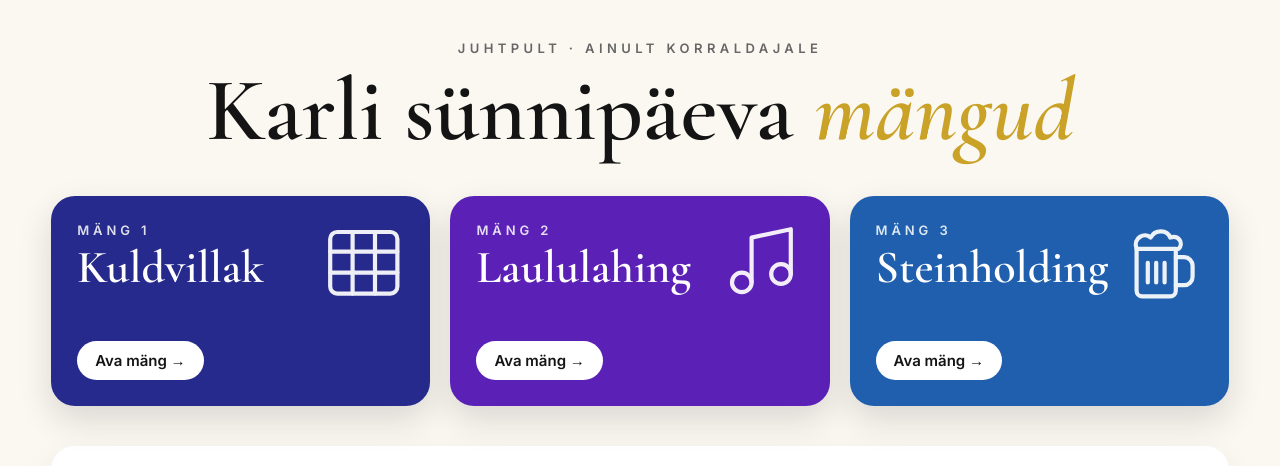
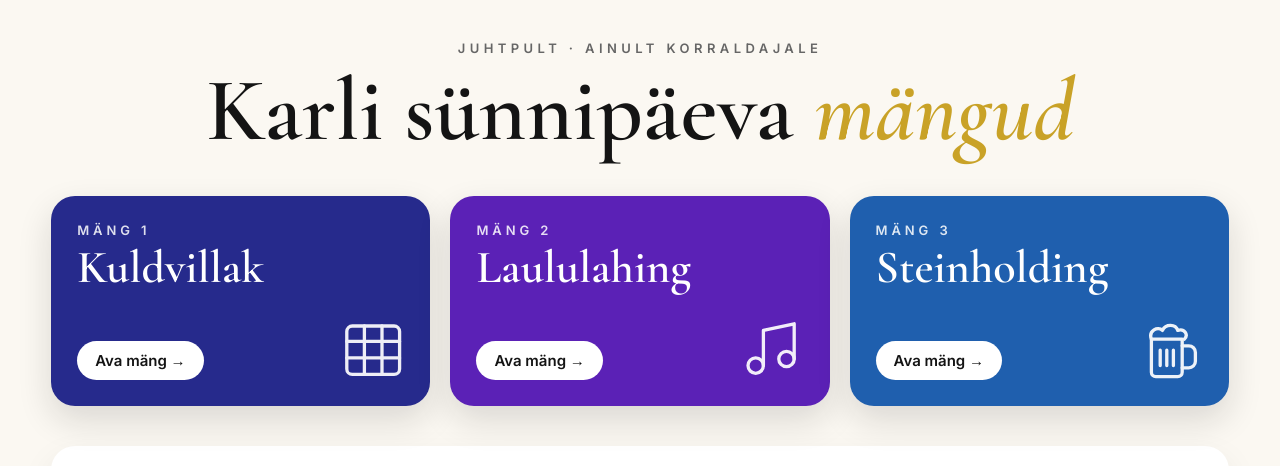
Before and after one commit to kallasmaa9/karlfest, a plain HTML site: page index.html in a window 1280 px wide. Shown: the top 466 px of the page. Drawn offline with nearby package versions, Linux system fonts and the light colour scheme.

Commit message:
Move game icons clear of the names
Co-Authored-By: Claude Fable 5.2 <noreply@anthropic.com>
Claude-Session: https://claude.ai/code/session_01HxudVZSZcbpiseeDx2my85

```diff
--- a/index.html
+++ b/index.html
@@ -18,7 +18,7 @@ h1 em{color:var(--gold)}
 .game{position:relative;display:flex;flex-direction:column;gap:10px;justify-content:space-between;min-height:210px;padding:26px;border-radius:24px;color:#fff;text-decoration:none;background:var(--c);box-shadow:0 14px 34px rgba(20,20,20,.14);transition:transform .15s}
 .game:hover,.game:focus-visible{transform:translateY(-4px)}
 .game:focus-visible{outline:4px solid var(--gold);outline-offset:3px}
-.game .ic{position:absolute;top:22px;right:22px;width:clamp(64px,7vw,104px);height:auto;fill:none;stroke:#fff;stroke-width:3;stroke-linecap:round;stroke-linejoin:round;opacity:.92}
+.game .ic{position:absolute;bottom:20px;right:22px;width:clamp(56px,5.5vw,84px);height:auto;fill:none;stroke:#fff;stroke-width:3;stroke-linecap:round;stroke-linejoin:round;opacity:.92}
 .game .n{font-size:13px;letter-spacing:.3em;text-transform:uppercase;opacity:.85;font-weight:600}
 .game .t{font-family:"Cormorant Garamond",Georgia,serif;font-weight:600;font-size:clamp(34px,3.6vw,54px);line-height:1;margin-top:6px}
 .game .d{font-size:15px;line-height:1.45;opacity:.92}
```
